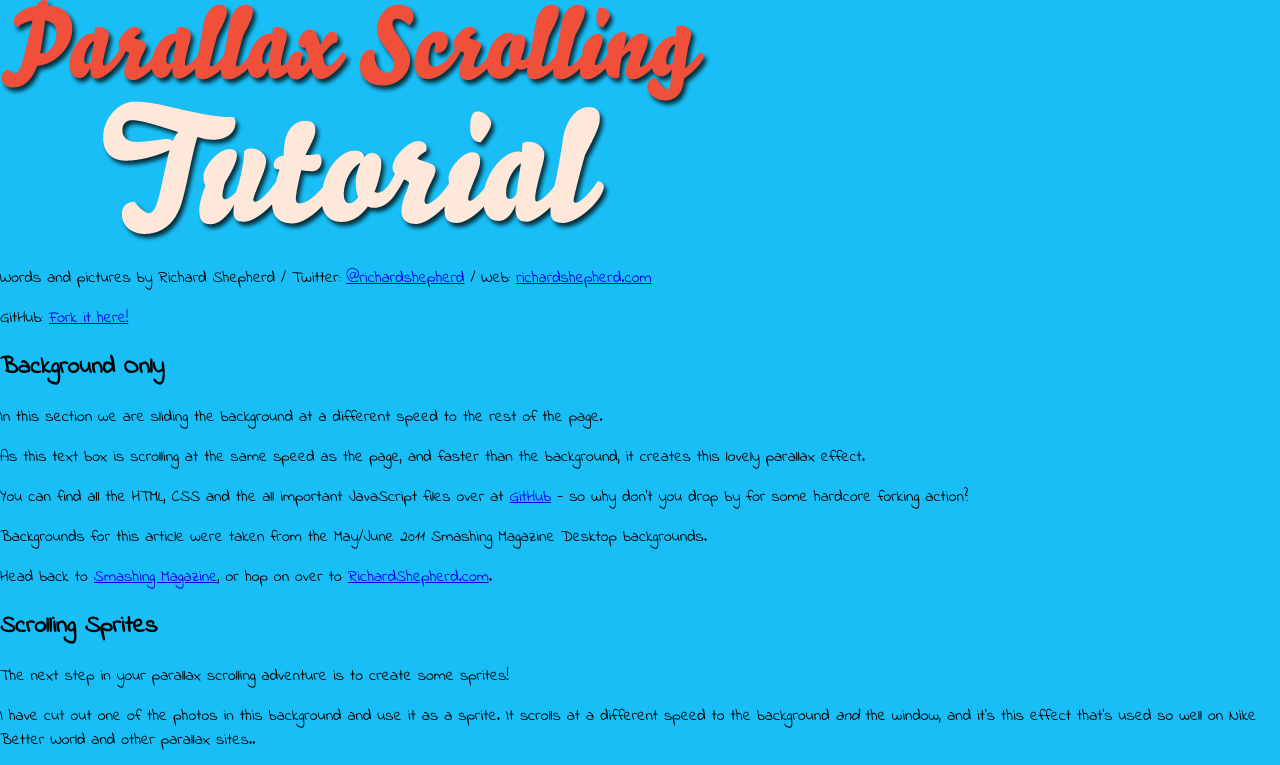
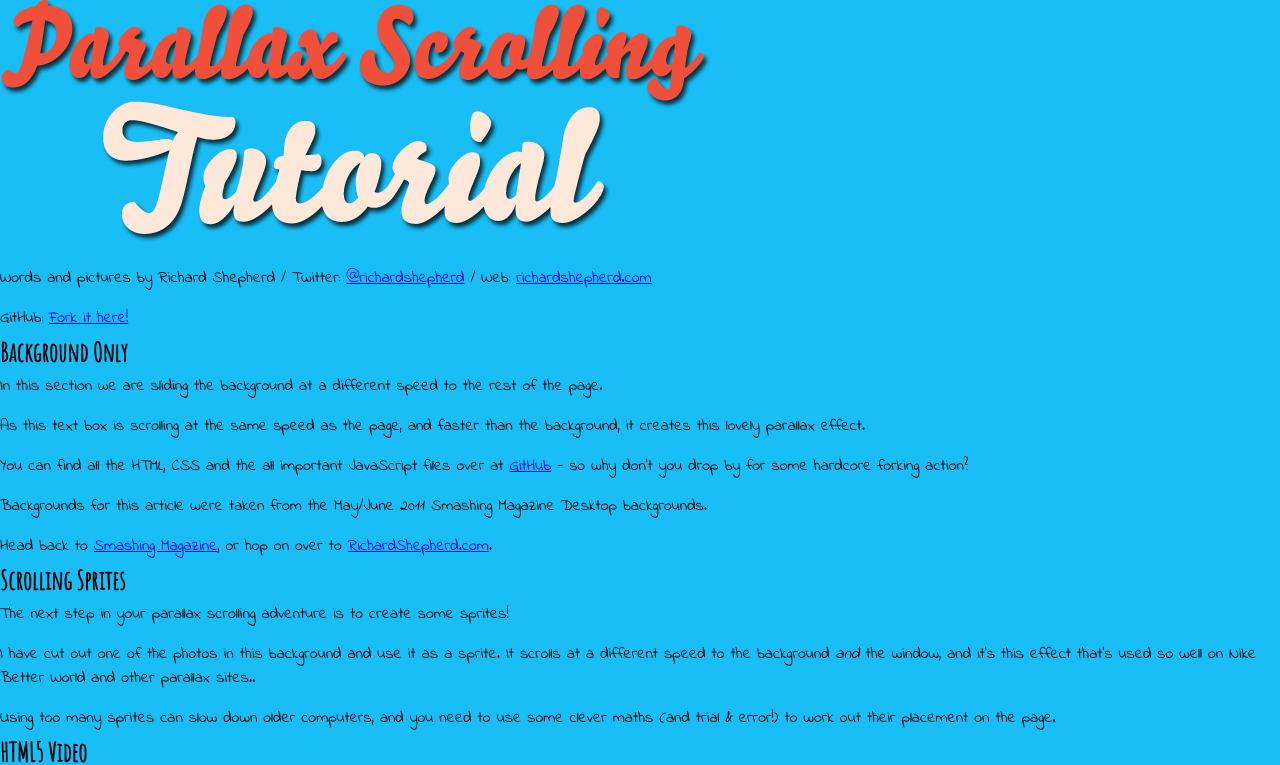
Before and after one commit to osisnusa/osisnusa.github.io, a plain HTML site: page background.html in a window 1280 px wide. Shown: the top 765 px of the page. Drawn offline with Linux system fonts and the light colour scheme.

Commit message:
Update style.css

```diff
--- a/css/style.css
+++ b/css/style.css
@@ -25,6 +25,15 @@ h1 {
     weidth: 250;
     height: 250;
     text-align: right;
+    font-family: 'Amatic SC', cursive !important;
+}
+
+h2 {
+    font-size: 26px;
+    line-height: 1px;
+    weidth: 250;
+    height: 250;
+    text-align: left;
     font-family: 'Amatic SC', cursive !important;
 }
 
```
